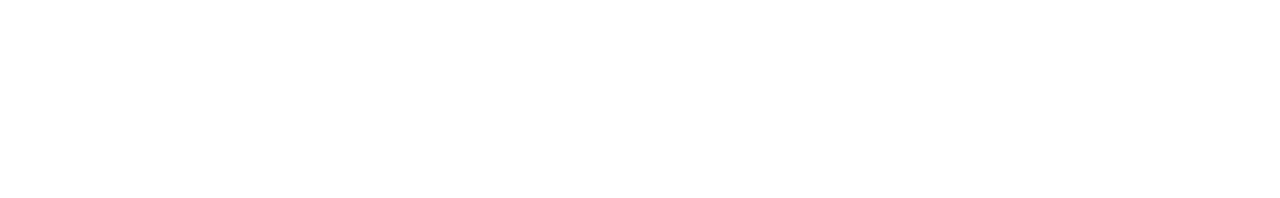
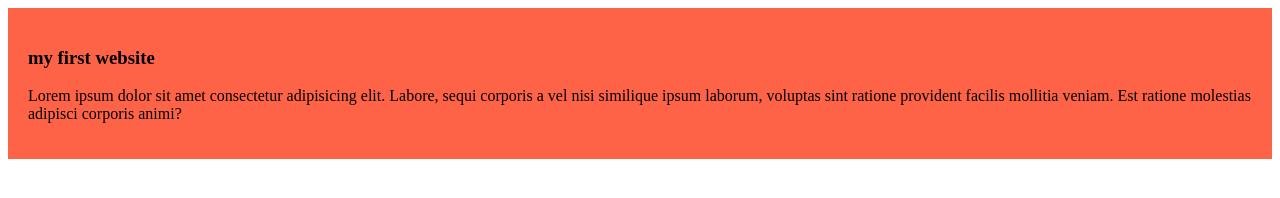
Before and after one commit to Kadir569/my-simple-website, a plain HTML site: page index.html in a window 1280 px wide. Drawn offline with Linux system fonts and the light colour scheme.

Commit message:
dadded the first blog

```diff
--- a/index.html
+++ b/index.html
@@ -3,9 +3,14 @@
 <head>
     <meta charset="UTF-8">
     <meta name="viewport" content="width=device-width, initial-scale=1.0">
-    <title>my simple website</title>
+    <title>My simple website</title>
+  <link rel="stylesheet" href="styles/blog.css">
 </head>
 <body>
+    <div>
+        <h3>my first website</h3>
+        <p>Lorem ipsum dolor sit amet consectetur adipisicing elit. Labore, sequi corporis a vel nisi similique ipsum laborum, voluptas sint ratione provident facilis mollitia veniam. Est ratione molestias adipisci corporis animi?</p>
+    </div>
 
 </body>
 </html>
--- /dev/null
+++ b/styles/blog.css
@@ -0,0 +1,7 @@
+div{
+    background-color: tomato;
+    padding: 20px;
+
+
+
+}
```
